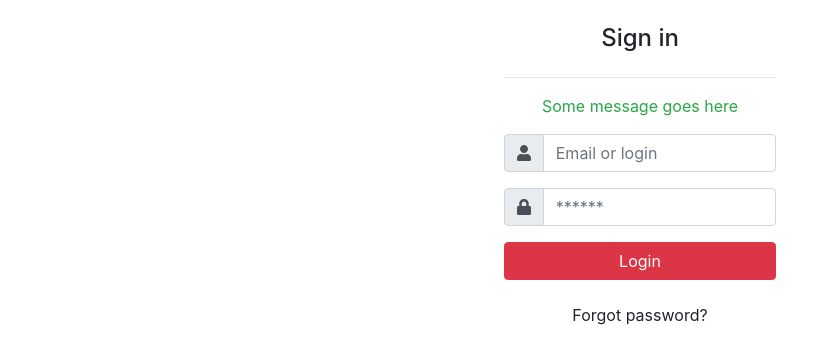
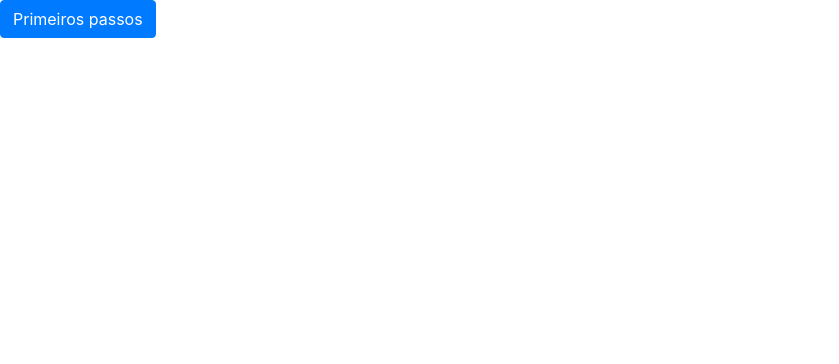
Before and after one commit to wagnergraciano/mockupAPI, a React (Create React App) app: page / in a window 1280 px wide. Shown: the top 364 px of the page, without its empty margins (0-839 px from the left). Built offline with nearby package versions, Linux system fonts and the light colour scheme.

Commit message:
Creating generic buttons in modal wizard

```diff
--- a/src/App.js
+++ b/src/App.js
@@ -1,5 +1,8 @@
 import React from 'react';
-import Login from "./login/login";
+
+import Main from './wizard/main'
+import Login from './login/login';
+
 import { library } from '@fortawesome/fontawesome-svg-core'
 import { fab } from '@fortawesome/free-brands-svg-icons'
 import { faLock, faUser } from '@fortawesome/free-solid-svg-icons'
@@ -9,7 +12,7 @@ library.add(fab, faLock , faUser)
 function App() {
   return (
     <div>
-      <Login/>
+      <Main />
     </div>
   );
 }
--- /dev/null
+++ b/src/wizard/btn.jsx
@@ -0,0 +1,42 @@
+
+import React, {Component} from 'react';
+
+class Btn extends Component{
+  continue = e =>{
+    e.preventDefault();
+    this.props.nextStep()
+  }
+
+  back = e =>{
+      e.preventDefault();
+      this.props.prevStep();
+  }
+
+  showBtn = () => {
+    const {step, length, nextStep, prevStep, finish} = this.props;
+    if (step > 1 && step < length) {
+      return (
+          <>
+            <button type="button" className="btn btn-secondary" onClick={prevStep}>Voltar</button>
+            <button type="button" className="btn btn-primary" onClick={nextStep}>Próximo</button>
+          </>
+      );
+    }
+    else if (step === 1) {
+      return(<button type="button" className="btn btn-primary" onClick={nextStep}>Próximo</button>)
+    }
+    else {
+      return(
+        <>
+        <button type="button" className="btn btn-secondary" onClick={prevStep}>Voltar</button>
+        <button type="button" className="btn btn-success" data-dismiss="modal" onClick={finish}>Finalizar</button>
+        </>
+      );
+    }
+  }
+  render(){
+    return(<>{this.showBtn()}</>);
+  }
+}
+
+export default Btn;
--- a/src/wizard/main.jsx
+++ b/src/wizard/main.jsx
@@ -1,11 +1,16 @@
 import React, {Component} from 'react';
-import PersonalInfo from './personalnfo';
+
+import Btn from './btn';
+import PersonalInfo from './personalInfo';
 import JobDetails from './jobDetails';
 import AllInfo from './allInfo';
 
 class Main extends Component{
-    state = {
+    constructor(props){
+        super(props);
+        this.state = {
             step: 1,
+            finalizar: 'd-inline',
             //step1
             firstName: '',
             lastName: '',
@@ -15,13 +20,6 @@ class Main extends Component{
             jobCompany: '',
             jobLocation: '',
         }
-
-    nextStep = () => {
-        const {step} = this.state;
-
-        this.setState({
-            step: step+1
-        });
     }
 
     prevStep = () =>{
@@ -29,6 +27,19 @@ class Main extends Component{
         this.setState({
             step: step-1
         });
+    }
+
+    nextStep = () =>{
+        const {step} = this.state;
+        this.setState({
+            step: step+1
+        });
+    }
+
+    finish = () =>{
+        this.setState({
+            finalizar: "d-none"
+        })
     }
 
     handleChange = input => e => {
@@ -79,8 +90,30 @@ class Main extends Component{
         const {step} = this.state;
         return(
             <>
-                <h2>Step {step} of 3.</h2>
+            <button type="button" className={"btn btn-primary " + this.state.finalizar} data-toggle="modal" data-target="#exampleModal" data-backdrop="static">
+            Primeiros passos
+            </button>
+
+            <div className="modal fade" id="exampleModal" tabIndex="-1" role="dialog" aria-labelledby="exampleModalLabel" aria-hidden="true">
+            <div className="modal-dialog" role="document">
+                <div className="modal-content">
+                <div className="modal-header">
+                    <h5 className="modal-title" id="exampleModalLabel">Passo {step} de 5.</h5>
+                    <button type="button" className="close" data-dismiss="modal" aria-label="Close">
+                    <span aria-hidden="true">&times;</span>
+                    </button>
+                </div>
+                <div className="modal-body">
                     {this.showStep()}
+                </div>
+                <div className="modal-footer">
+                    <button type="button" className="btn btn-danger mr-auto" data-dismiss="modal">Pular</button>
+                    <Btn step={this.state.step} length="5" nextStep={this.nextStep.bind(this)} prevStep={this.prevStep.bind(this)} finish={this.finish.bind(this)}/>
+                </div>
+                </div>
+            </div>
+            </div>
+
             </>
         );
     }
```
Lines whose indentation alone changed are shown as unchanged.
